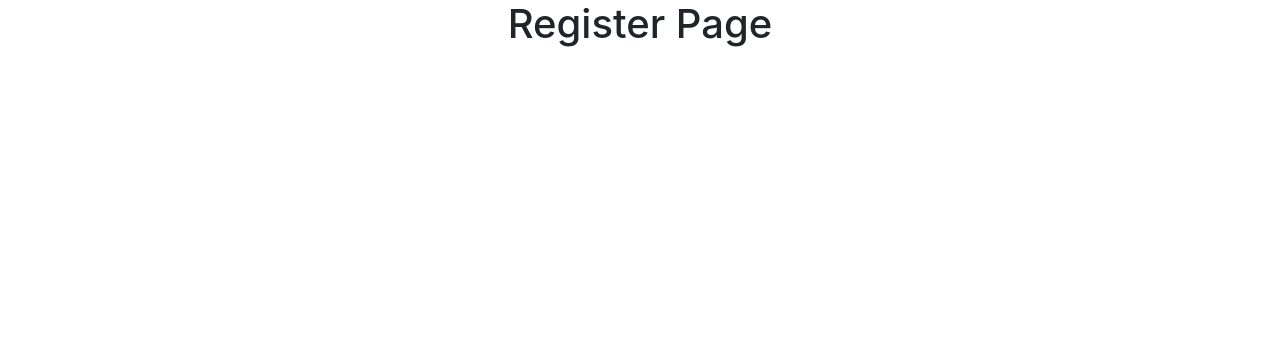
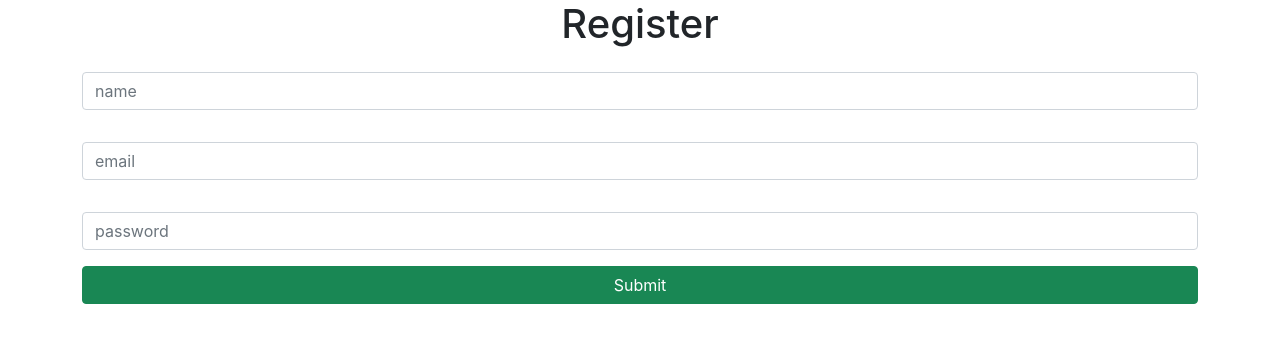
Before and after one commit to shrki416/Playground, a React (Create React App) app in the folder jwt-pg-tutorial/client/: page /Register in a window 1280 px wide. Shown: the top 342 px of the page. Built offline with nearby package versions, Linux system fonts and the light colour scheme.

Commit message:
Register Route: WIP

```diff
--- a/jwt-pg-tutorial/client/src/components/Register.js
+++ b/jwt-pg-tutorial/client/src/components/Register.js
@@ -1,10 +1,68 @@
-import React from "react";
+import React, { useState } from "react";
 
-function Register() {
+function Register({ setAuth }) {
+  const [input, setInput] = useState({
+    name: "",
+    email: "",
+    password: "",
+  });
+
+  const { name, email, password } = input;
+  const onChange = (e) => {
+    setInput({ ...input, [e.target.name]: e.target.value });
+  };
+
+  const onSubmit = async (e) => {
+    e.preventDefault();
+    try {
+      const body = { email, password, name };
+      const response = await fetch("http://localhost:5000/auth/register", {
+        method: "POST",
+        headers: { "Content-Type": "application/json" },
+        body: JSON.stringify(body),
+      });
+
+      const parseResponse = await response.json();
+      localStorage.setItem("token", parseResponse.token);
+      setAuth(true);
+    } catch (error) {
+      console.error(error.message);
+    }
+  };
+
   return (
-    <div>
-      <h1>Register Page</h1>
-    </div>
+    <>
+      <h1>Register</h1>
+      <form className="container d-grid" onSubmit={onSubmit}>
+        <input
+          className="form-control my-3"
+          type="name"
+          name="name"
+          placeholder="name"
+          value={name}
+          onChange={(e) => onChange(e)}
+        />
+        <input
+          className="form-control my-3"
+          type="email"
+          name="email"
+          placeholder="email"
+          value={email}
+          onChange={(e) => onChange(e)}
+        />
+        <input
+          className="form-control my-3"
+          type="password"
+          name="password"
+          placeholder="password"
+          value={password}
+          onChange={(e) => onChange(e)}
+        />
+        <button className="btn btn-success" type="submit">
+          Submit
+        </button>
+      </form>
+    </>
   );
 }
 
```
